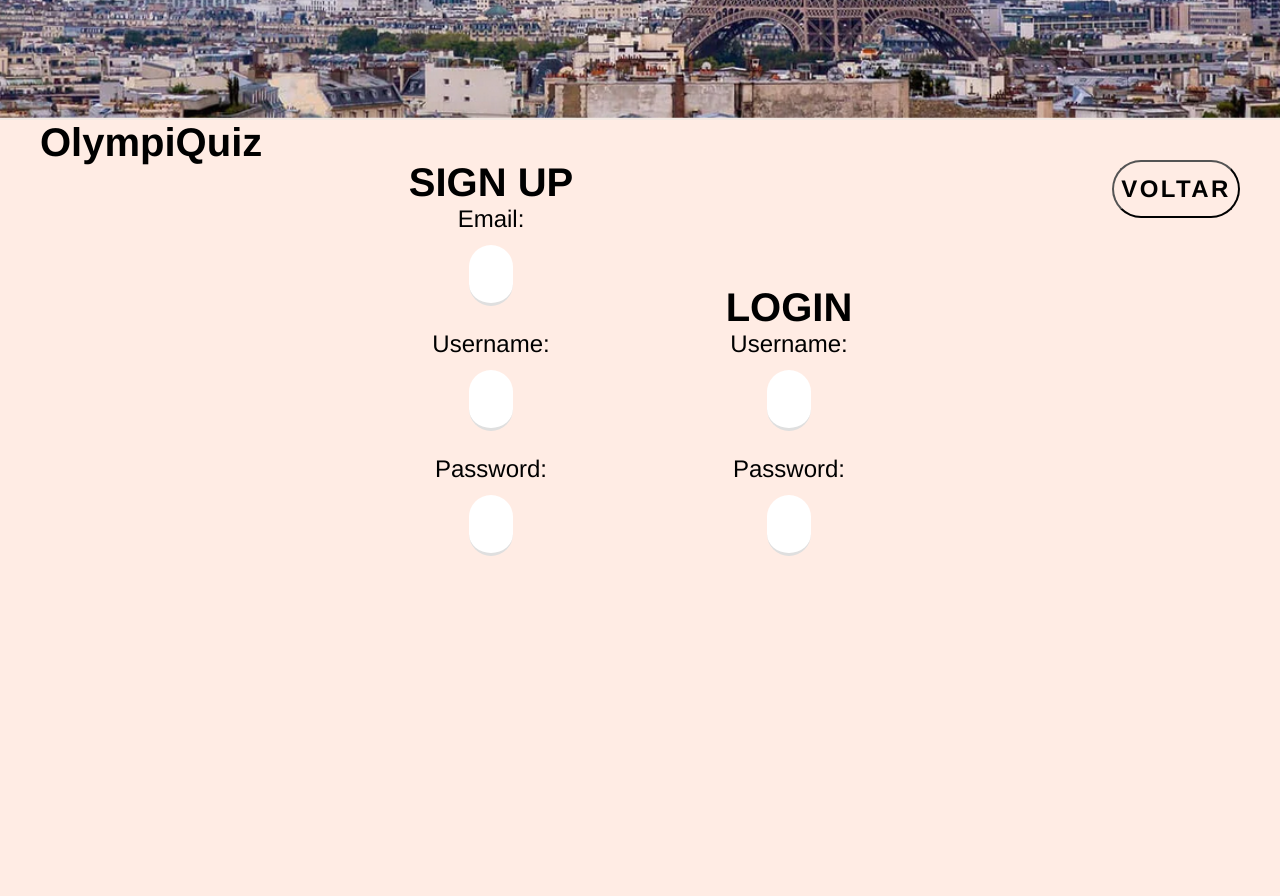
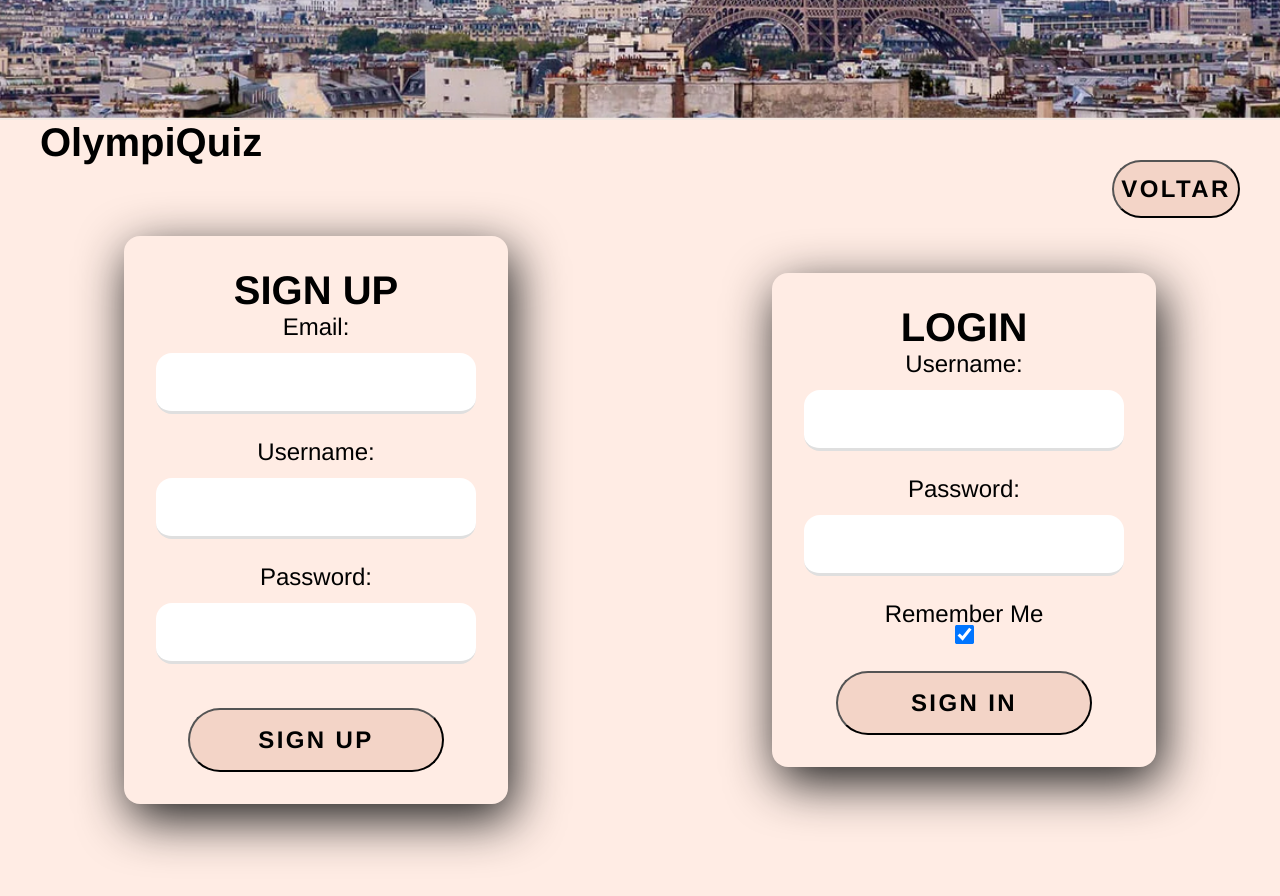
Before and after one commit to pedropiin/olympiquiz, a React (Create React App) app in the folder react-project/: page /login in a window 1280 px wide. Shown: the part 680-1576 px from the top of the page. Built offline with nearby package versions, Linux system fonts and the light colour scheme.

Commit message:
login praticamente finalizado, ajuste em typo nos testes

```diff
--- a/react-project/src/pages/Login.css
+++ b/react-project/src/pages/Login.css
@@ -39,7 +39,26 @@ body {
     border-radius: 5rem;
 
     color: #000000;
-    background-color: #ffece4;
+    background-color: #f3d4c7;
+    font-size: 1.5em;
+    letter-spacing: .15rem;
+    text-transform: uppercase;
+    font-weight: bold;
+}
+
+#signup-button, #signin-button {
+    text-align: center;
+    cursor: pointer;
+    align-items: center;
+    align-content: center;
+
+    margin-top: 20px;
+    padding: 5%;
+    width: 80%;
+    border-radius: 5rem ;
+
+    color: #000000;
+    background-color: #f3d4c7;
     font-size: 1.5em;
     letter-spacing: .15rem;
     text-transform: uppercase;
@@ -52,23 +71,20 @@ h1 {
 
 }
 
-.form {
+.forms-container {
+    display: flex;
+    grid-auto-flow: column;
+    gap: 1rem;
+    justify-content: space-around;
+    align-items: center;
+    height: 100%;
     text-align: center;
 }
 
-.login-container {
-    justify-content: right;
-    align-items: center;
-    padding: 40px;
-    vertical-align: center;
-    display: inline-block;
-}
-
-.signup-container {
-    padding: 40px;
-    align-items: center;
-    vertical-align: center;
-    display: inline-block;
+#signup-container, #login-container {
+    padding: 2em;
+    border-radius: 1rem;
+    box-shadow: 5px 15px 50px #1b1b1b;
 }
 
 #username-login-input, #password-login-input,
@@ -79,14 +95,20 @@ h1 {
     margin-top: 12px;
     border-style: solid;
     border-color: #dfdfdf;
-    border-radius: 60px;
+    border-radius: 1rem;
     margin-bottom: 1.5em;
 
     padding: 20px;
     outline: none;
+    width: 20rem;
 
     font-weight: 500;
     font-size: 1em;
+}
+
+#checkbox-remember {
+    margin-bottom: 10px;
+    transform: scale(1.5);
 }
 
 label {
@@ -98,6 +120,5 @@ label {
 input, label {
     display: flex;
     flex-direction: column;
-    width: 20%;
     margin: 0 auto;
 }
--- a/react-project/src/pages/Login.js
+++ b/react-project/src/pages/Login.js
@@ -10,8 +10,8 @@ const Login = () => {
                 <p>OlympiQuiz</p>
             </div>
             <button className='back-button'>Voltar</button>
-            <div className='form'>
-                <div className='signup-container'>
+            <div className='forms-container'>
+                <div className='signup-container' id='signup-container'>
                     <div className='signup-text'>
                         <h1>Sign Up</h1>
                     </div>
@@ -27,8 +27,9 @@ const Login = () => {
                         <label for='password-signup-input'>Password:</label>
                         <input type='password' id='password-signup-input' name='password-signup-input'></input>
                     </div>
+                    <button className='signup-button' id="signup-button">sign up</button>
                 </div>
-                <div className='login-container'>
+                <div className='login-container' id='login-container'>
                     <div className='login-text'>
                         <h1>Login</h1>
                     </div>
@@ -40,6 +41,11 @@ const Login = () => {
                         <label for='password-login-input'>Password:</label>
                         <input type='password' id='password-login-input' name='password-login-input'></input>
                     </div>
+                    <div>
+                        <label id="remember" name="remember" class='checkbox'>Remember Me</label>
+                        <input id="checkbox-remember" type="checkbox" checked></input>
+                    </div>
+                    <button className='signin-button' id="signin-button">sign in</button>
                 </div>
             </div>
         </div>
```
Also changed, not shown: 1 other file (tests, documents, lock files or other folders).
